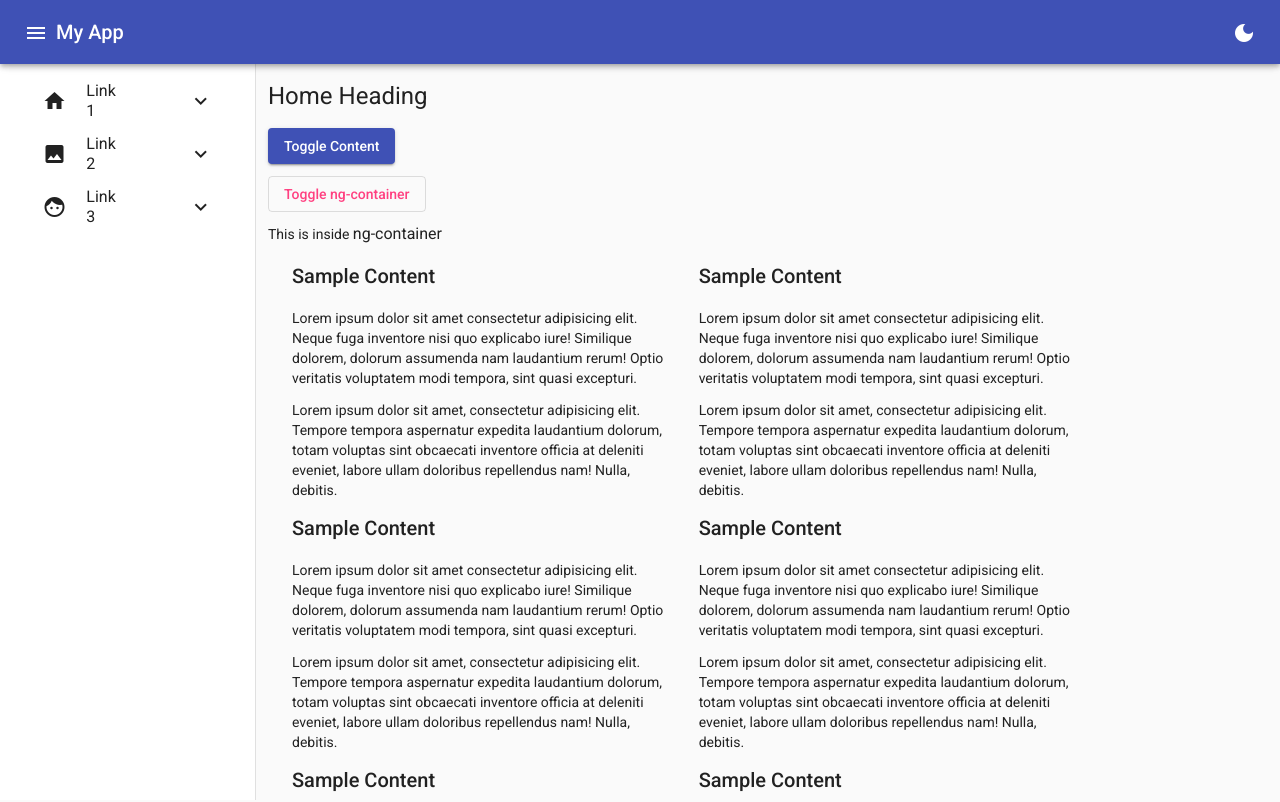
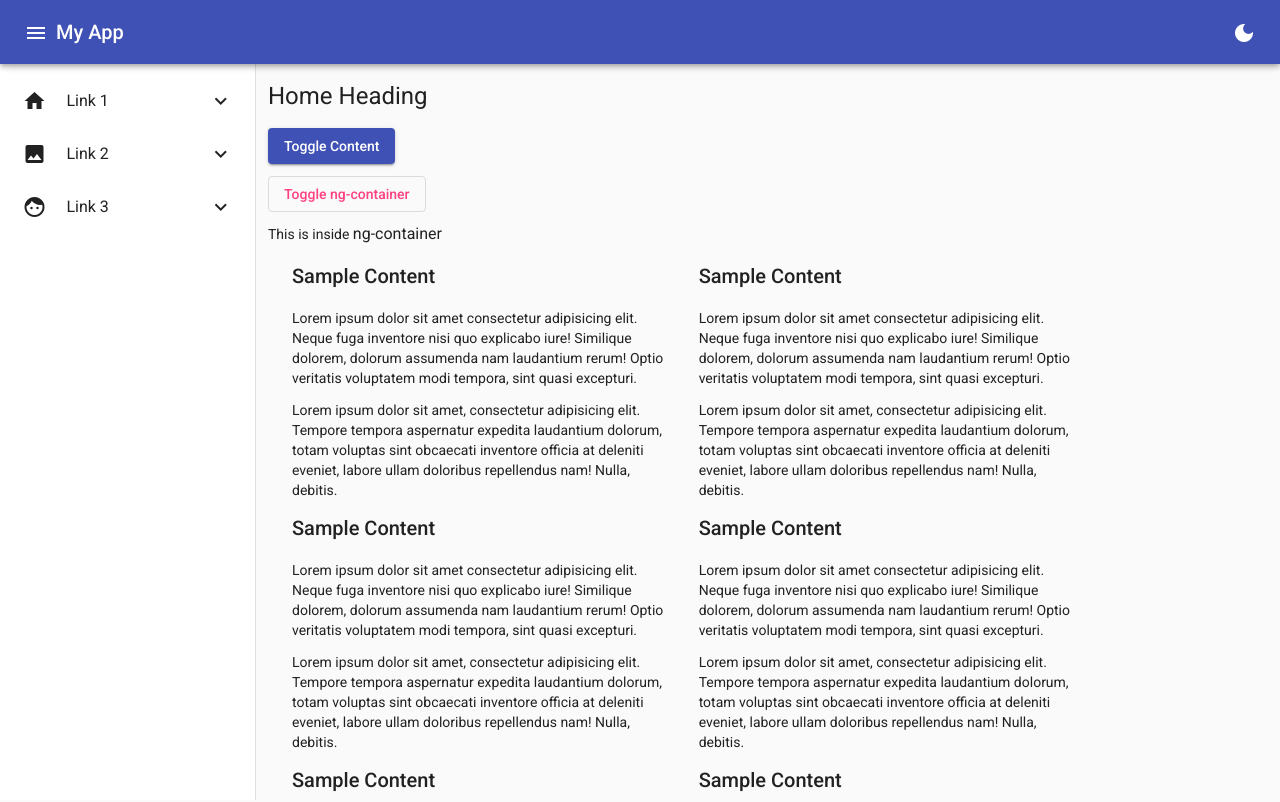
Before and after one commit to lightzane/template-angular, an Angular app: page /#/home in a window 1280 px wide. Shown: the top 802 px of the page. Built offline with nearby package versions, Linux system fonts and the light colour scheme.

Commit message:
update sidenav style due to upgrade in angular/material

```diff
--- a/src/app/home/home.component.scss
+++ b/src/app/home/home.component.scss
@@ -23,7 +23,13 @@
     width: 95% !important;
 
     span {
-        margin: 0 20px;
+        padding: 0 20px;
+    }
+
+    .mat-list-item-ripple {
+        margin: 0;
+        padding: 0;
+        border-radius: 5px;
     }
 }
 
```
Also changed, not shown: 1 other file (tests, documents, lock files or other folders).
